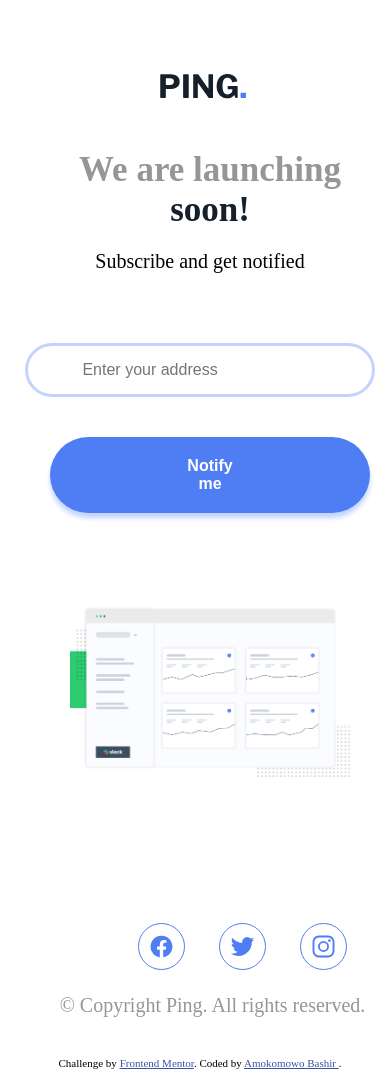
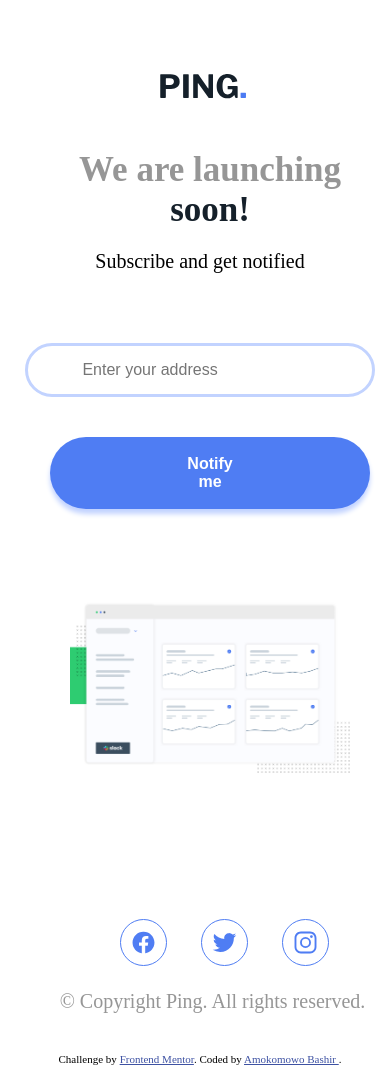
Before and after one commit to Barsheyr/ping-coming-soon-page-master, a plain HTML site: page index.html in a window 390 px wide. Drawn offline with nearby package versions, Linux system fonts and the light colour scheme.

Commit message:
Update ping.css

```diff
--- a/css/ping.css
+++ b/css/ping.css
@@ -166,7 +166,7 @@
         }
         button {
             margin: 40px 0 0 30px;
-            padding: 20px 130px;
+            padding: 18px 130px;
         }
         input {
             margin: 20px 0 0 5px;
@@ -178,7 +178,7 @@
             margin-left: 50px;
         }
         .icons {
-            margin: 25% 0 0 25%;
+            margin: 25% 0 0 20%;
         }
         .copyright {
             margin-left: 10%;
```
